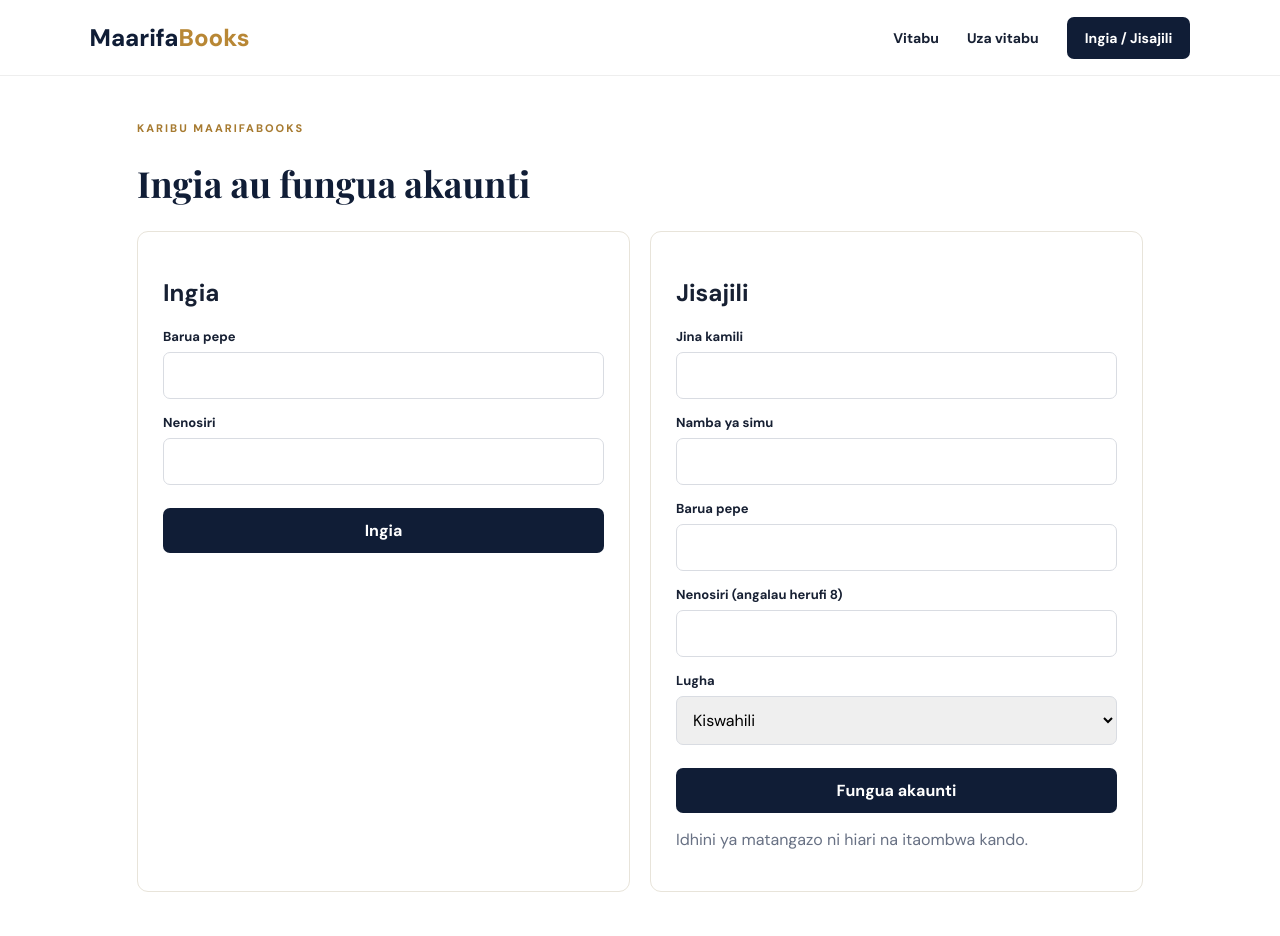
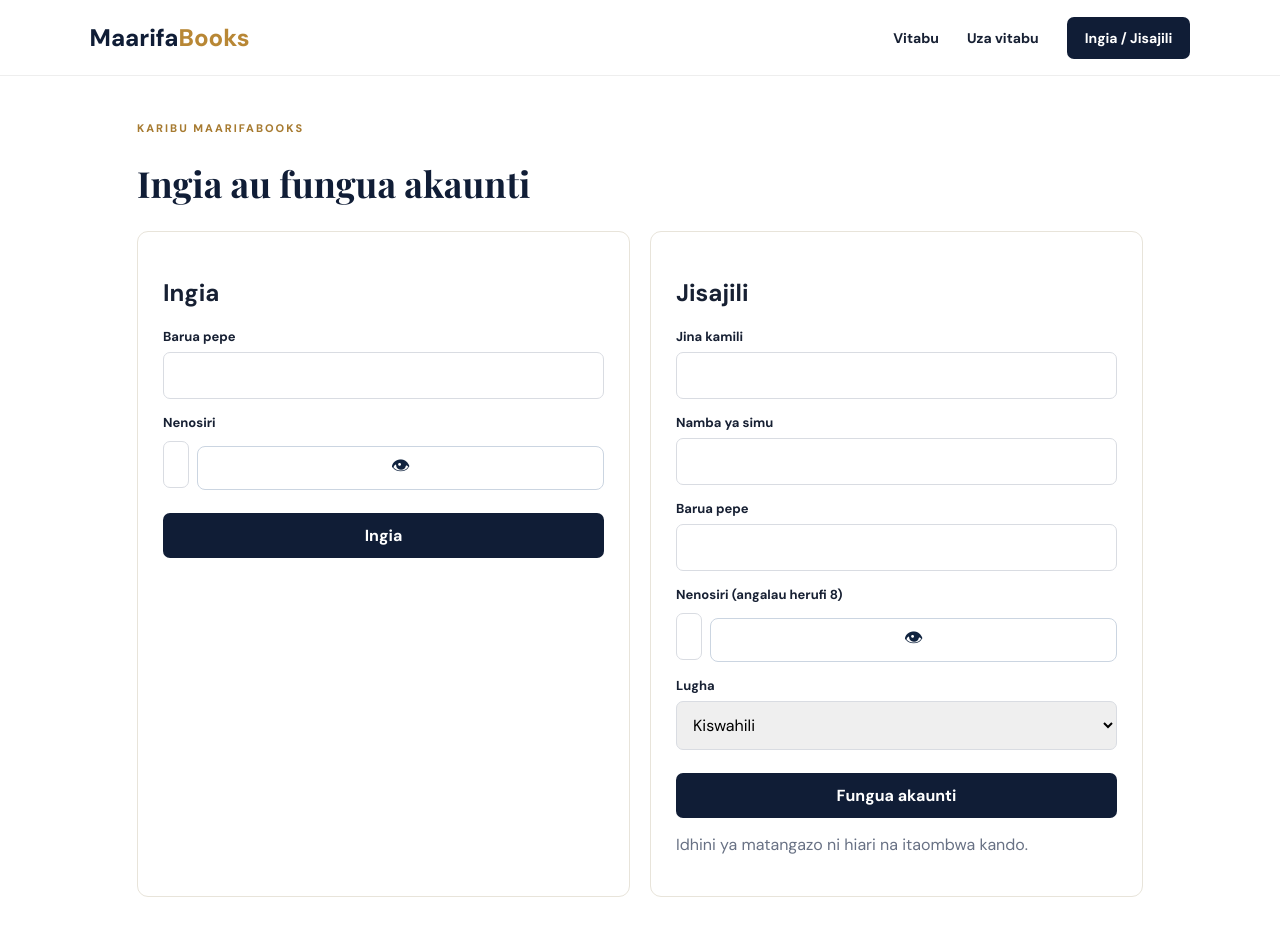
Before and after one commit to baruatata/Maarifa-books, a Next.js app: page /ingia in a window 1280 px wide. Shown: the top 936 px of the page. Built offline with nearby package versions, Linux system fonts and the light colour scheme; no server answers.

Commit message:
Add show and hide password controls to auth forms

```diff
--- a/app/ingia/page.tsx
+++ b/app/ingia/page.tsx
@@ -1,10 +1,12 @@
 import { signIn, signUp } from "@/app/auth/actions";
+import { PasswordField } from "@/components/password-field";
+
 export default async function LoginPage({ searchParams }: { searchParams: Promise<{ error?: string; success?: string }> }) {
   const params = await searchParams;
   return <main className="page"><p className="eyebrow">KARIBU MAARIFABOOKS</p><h1>Ingia au fungua akaunti</h1>
     {params.error && <p className="message">{params.error}</p>}{params.success && <p className="notice">{params.success}</p>}
     <div style={{ display: "grid", gridTemplateColumns: "repeat(auto-fit,minmax(270px,1fr))", gap: 20 }}>
-      <form className="panel form" action={signIn}><h2>Ingia</h2><div className="field"><label>Barua pepe</label><input name="email" type="email" required /></div><div className="field"><label>Nenosiri</label><input name="password" type="password" required /></div><button className="btn">Ingia</button></form>
-      <form className="panel form" action={signUp}><h2>Jisajili</h2><div className="field"><label>Jina kamili</label><input name="full_name" required /></div><div className="field"><label>Namba ya simu</label><input name="phone" type="tel" /></div><div className="field"><label>Barua pepe</label><input name="email" type="email" required /></div><div className="field"><label>Nenosiri (angalau herufi 8)</label><input name="password" type="password" minLength={8} required /></div><div className="field"><label>Lugha</label><select name="preferred_language"><option value="sw">Kiswahili</option><option value="en">English</option></select></div><button className="btn">Fungua akaunti</button><p className="muted">Idhini ya matangazo ni hiari na itaombwa kando.</p></form>
+      <form className="panel form" action={signIn}><h2>Ingia</h2><div className="field"><label htmlFor="login-email">Barua pepe</label><input id="login-email" name="email" type="email" autoComplete="email" required /></div><PasswordField name="password" label="Nenosiri" /><button className="btn">Ingia</button></form>
+      <form className="panel form" action={signUp}><h2>Jisajili</h2><div className="field"><label htmlFor="full-name">Jina kamili</label><input id="full-name" name="full_name" autoComplete="name" required /></div><div className="field"><label htmlFor="phone">Namba ya simu</label><input id="phone" name="phone" type="tel" autoComplete="tel" /></div><div className="field"><label htmlFor="signup-email">Barua pepe</label><input id="signup-email" name="email" type="email" autoComplete="email" required /></div><PasswordField name="password" label="Nenosiri (angalau herufi 8)" minLength={8} /><div className="field"><label htmlFor="preferred-language">Lugha</label><select id="preferred-language" name="preferred_language"><option value="sw">Kiswahili</option><option value="en">English</option></select></div><button className="btn">Fungua akaunti</button><p className="muted">Idhini ya matangazo ni hiari na itaombwa kando.</p></form>
     </div></main>;
 }
```
